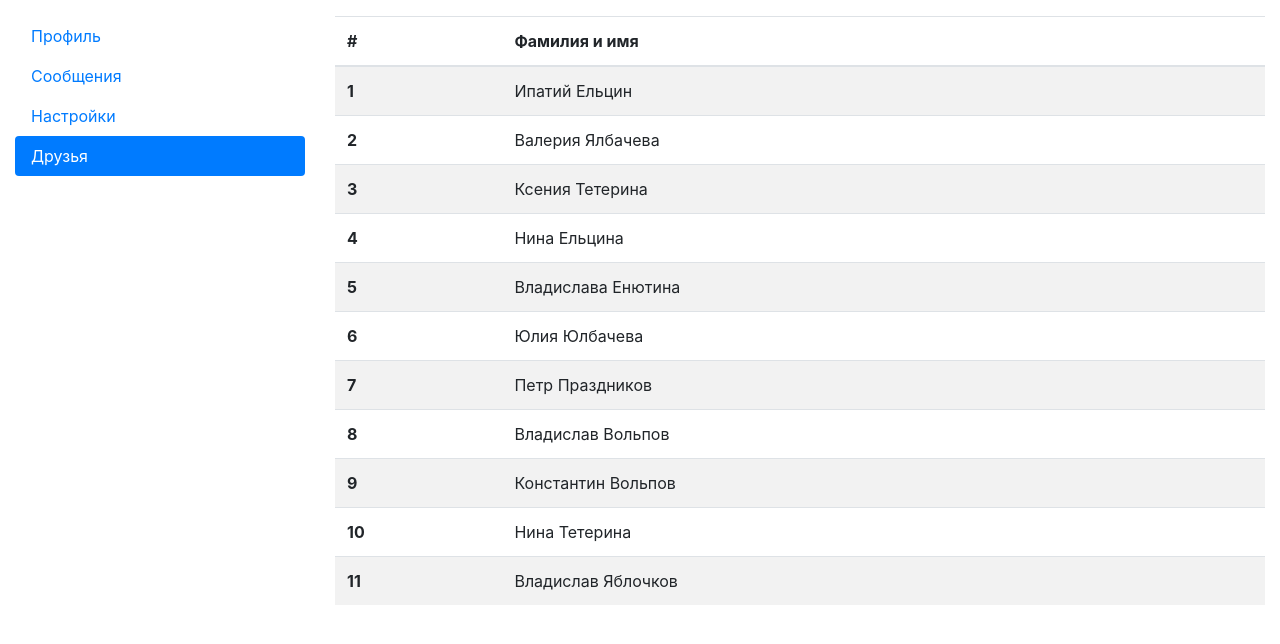
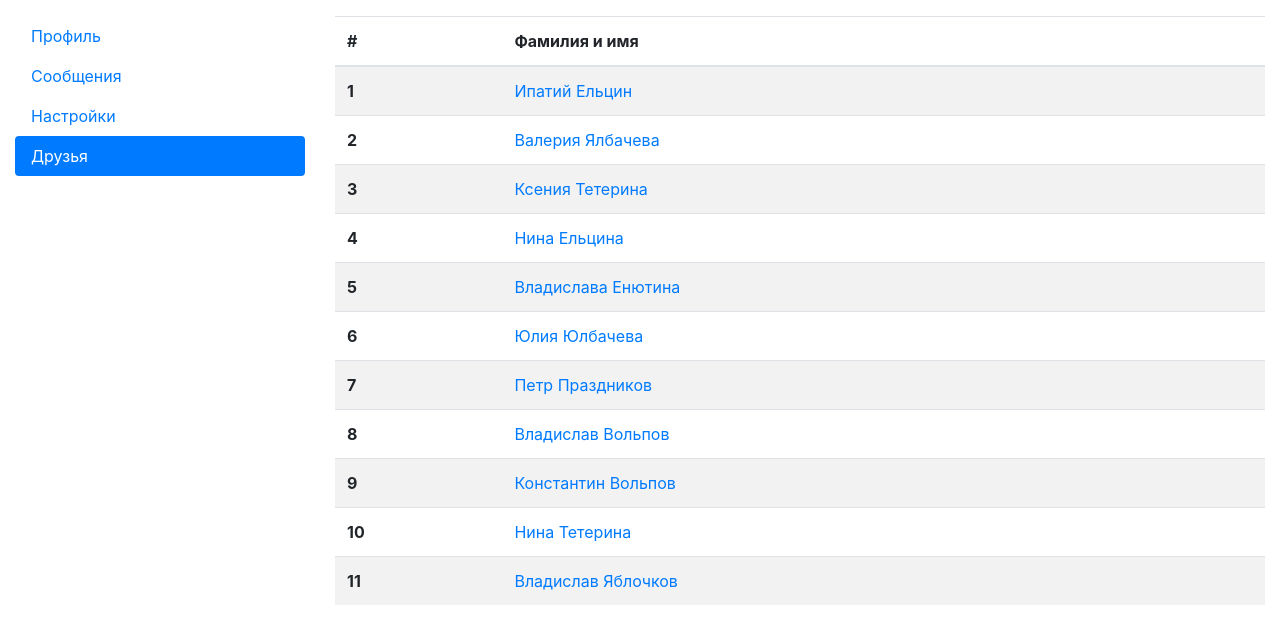
Before and after one commit to lemasalova/my-app, a React (Create React App) app: page /friends in a window 1280 px wide. Shown: the top 644 px of the page. Built offline with nearby package versions, Linux system fonts and the light colour scheme.

Commit message:
work userId

```diff
--- a/src/App.js
+++ b/src/App.js
@@ -31,13 +31,13 @@ function App(props) {
         <div className="col-sm-9">
           <Routes>
             <Route
-              path="/profile"
+              path="/profile/*"
               element={<Profile function={props.functions.key_getUser} />}
             />
             <Route path="/messages" element={<Messages />} />
             <Route path="/settings" element={<Settings />} />
             <Route
-              path="/friends"
+              path="/friends/*"
               element={<Friends function={props.functions.key_getUsers} />}
             />
           </Routes>
--- a/src/components/Friends.jsx
+++ b/src/components/Friends.jsx
@@ -1,9 +1,13 @@
+import { NavLink } from "react-router-dom";
+
 const TableRow = (props) => {
   return (
     <tr>
       <th scope="row">{props.index + 1}</th>
       <td>
-        {props.name} {props.lastname}
+        <NavLink to={"/profile/" + props.id}>
+          {props.name} {props.lastname}
+        </NavLink>
       </td>
     </tr>
   );
@@ -22,6 +26,7 @@ const Friends = (props) => {
         key={i}
         name={users[i].name}
         lastname={users[i].lastname}
+        id={users[i].id}
       />
     );
   }
--- a/src/components/Profile.jsx
+++ b/src/components/Profile.jsx
@@ -4,8 +4,9 @@ const h3Style = {
   fontSize: 15,
 };
 const Profile = (props) => {
-  let user = props.function();
-  console.log(user);
+  let userId = window.location.pathname.split("/")[2];
+  let user = props.function(userId);
+  //console.log(userId);
   return (
     <div className="row">
       <div className="col-sm-4">
@@ -13,8 +14,7 @@ const Profile = (props) => {
       </div>
       <div className="col-sm-8">
         <h2 style={{ color: "red" }}>
-          ID: {user.id}
-          {user.name} {user.lastname}
+          ID: {user.id} {user.name} {user.lastname}
         </h2>
         <h3 style={h3Style}>Обо мне</h3>
         <p className={styles.about}>{user.about}</p>
--- a/src/state.jsx
+++ b/src/state.jsx
@@ -10,20 +10,23 @@ const user = {
 };
 
 const users = {
-  0: { name: "Ипатий", lastname: "Ельцин" },
-  1: { name: "Валерия", lastname: "Ялбачевa" },
-  2: { name: "Ксения", lastname: "Тетеринa" },
-  3: { name: "Нина", lastname: "Ельцинa" },
-  4: { name: "Владислава", lastname: "Енютинa" },
-  5: { name: "Юлия", lastname: "Юлбачевa" },
-  6: { name: "Петр", lastname: "Праздников" },
-  7: { name: "Владислав", lastname: "Вольпов" },
-  8: { name: "Константин", lastname: "Вольпов" },
-  9: { name: "Нина", lastname: "Тетеринa" },
-  10: { name: "Владислав", lastname: "Яблочков" },
+  0: { name: "Ипатий", lastname: "Ельцин", id: 4 },
+  1: { name: "Валерия", lastname: "Ялбачевa", id: 6 },
+  2: { name: "Ксения", lastname: "Тетеринa", id: 8 },
+  3: { name: "Нина", lastname: "Ельцинa", id: 12 },
+  4: { name: "Владислава", lastname: "Енютинa", id: 15 },
+  5: { name: "Юлия", lastname: "Юлбачевa", id: 3 },
+  6: { name: "Петр", lastname: "Праздников", id: 5 },
+  7: { name: "Владислав", lastname: "Вольпов", id: 2 },
+  8: { name: "Константин", lastname: "Вольпов", id: 18 },
+  9: { name: "Нина", lastname: "Тетеринa", id: 13 },
+  10: { name: "Владислав", lastname: "Яблочков", id: 10 },
 };
 
-export function getUser() {
+export function getUser(userId) {
+  for (let i = 0; i < Object.keys(users).length; i++) {
+    if (users[i].id == userId) return users[i];
+  }
   return user;
 }
 export function getUsers() {
```
